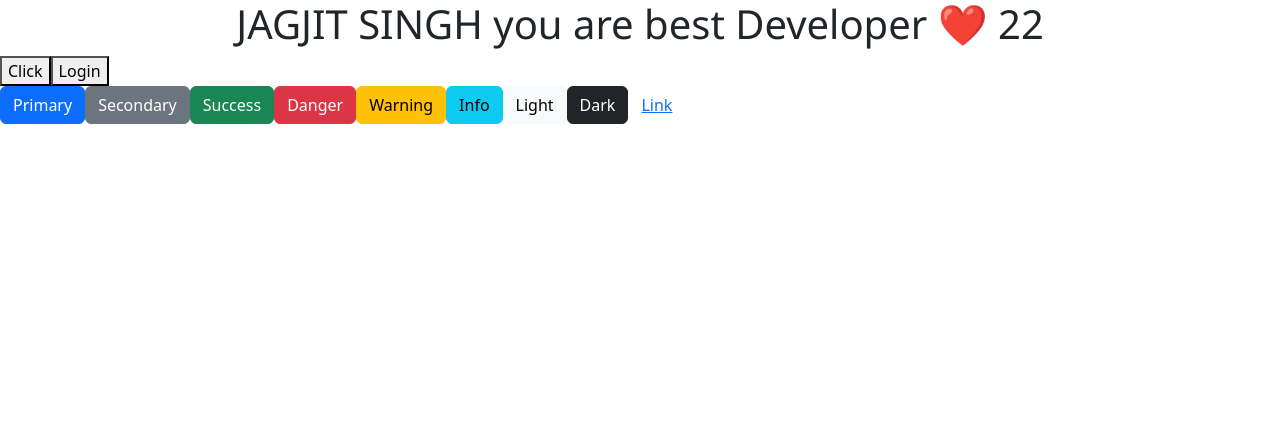
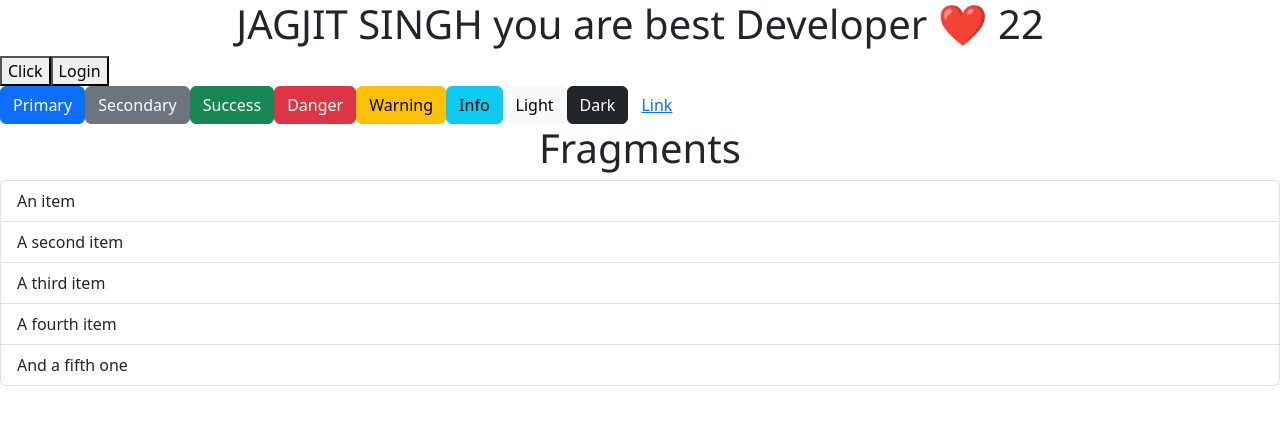
Before and after one commit to MatrixEye0/React, a React (Vite) app in the folder react/: page / in a window 1280 px wide. Shown: the top 424 px of the page. Built offline with nearby package versions, Linux system fonts and the light colour scheme.

Commit message:
Fragments Practice

```diff
--- a/react/src/App.jsx
+++ b/react/src/App.jsx
@@ -1,5 +1,6 @@
 import './App.css';
 import { Button, LoginButton, Boot } from "./button";
+import Fragment from './fragments';
 
 function App(){
 
@@ -12,6 +13,7 @@ function App(){
          <Button> </Button>
          <LoginButton></LoginButton>
          <Boot> </Boot>
+         <Fragment> </Fragment>
   </div>
 }
 export default App;
--- /dev/null
+++ b/react/src/fragments.jsx
@@ -0,0 +1,18 @@
+import React from "react";
+import './App.css';
+import "bootstrap/dist/css/bootstrap.min.css";
+
+export default function Fragment(){// div lagane se load ke time extra div load karna padega jo website ko slow karega so use fragment which add div but in load time they igrone it.
+    return (
+ <React.Fragment> {/* use <> </> this also work same as react.fragment*/}
+     <h1> Fragments</h1>
+    <ul class="list-group">
+     <li class="list-group-item list-group-item-action">An item</li>
+     <li class="list-group-item list-group-item-action">A second item</li>
+     <li class="list-group-item list-group-item-action">A third item</li>
+     <li class="list-group-item list-group-item-action">A fourth item</li>
+     <li class="list-group-item list-group-item-action">And a fifth one</li>
+   </ul>
+ </React.Fragment>
+    );
+}
```
